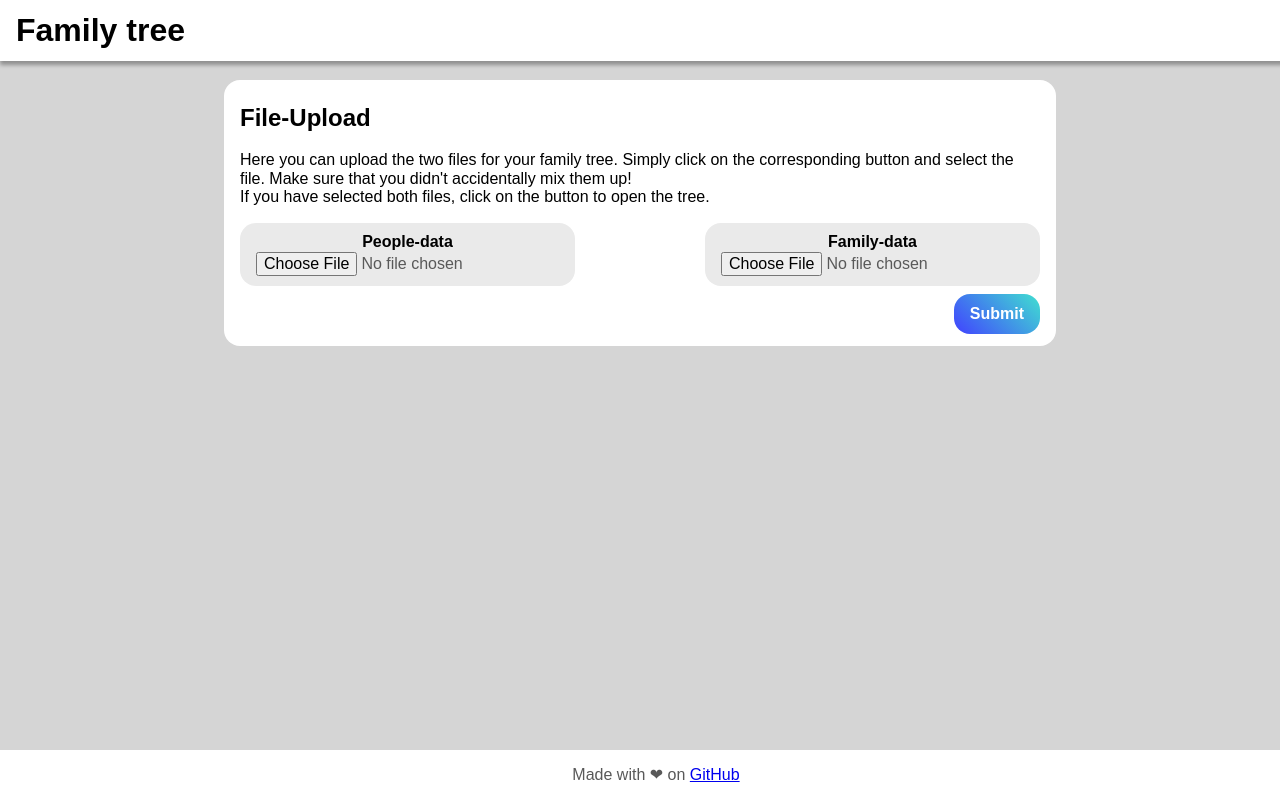
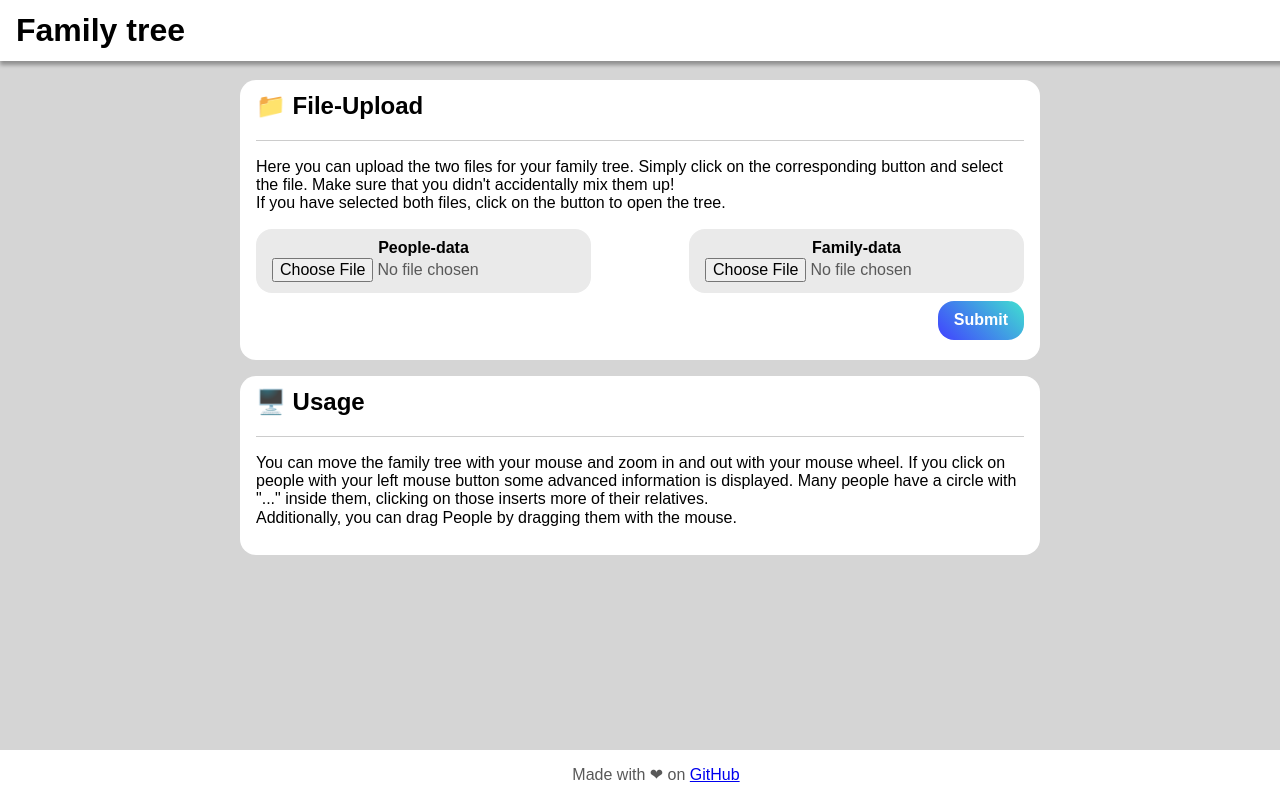
Before and after one commit to l0drex/family-tree, a PHP site: page / in a window 1280 px wide. Run offline with PHP 8.4, Linux system fonts and the light colour scheme; some libraries are stand-ins or nearby versions.

Commit message:
Added Usage information to the upload side and fixed some styling

```diff
--- a/css/main.css
+++ b/css/main.css
@@ -98,8 +98,8 @@ body {
   font-family: sans-serif;
   position: fixed;
   top: 0;
-  width: 100%;
-  height: 100%;
+  width: 100vw;
+  height: 100vh;
   background: #d5d5d5;
 }
 
@@ -130,6 +130,7 @@ header h1 {
 }
 
 main {
+  overflow: scroll;
   box-sizing: border-box;
   height: 100%;
   padding: 5em 1em 4em;
@@ -138,12 +139,21 @@ main {
 main > * {
   border-radius: 1em;
   background: var(--background);
+  margin: 0 auto 1em;
+  box-sizing: border-box;
+}
+
+main > :not(.hidden):last-child {
+  margin-bottom: unset;
 }
 
 article {
-  padding: .25em 1em;
+  padding: .75em 1em;
   max-width: 50em;
-  margin: 0 auto;
+}
+
+article h2 {
+  margin-top: 0;
 }
 
 #upload-form > * {
--- a/css/svg.css
+++ b/css/svg.css
@@ -113,12 +113,9 @@ svg {
   svg {
     --male: #3f5a86;
     --female: #9d2626;
+    background: black;
   }
   #family-tree foreignObject:not(.dead) .text-bg {
     background-color: var(--background);
   }
-
-  svg {
-    background: black;
-  }
 }
--- a/index.html
+++ b/index.html
@@ -81,8 +81,10 @@
 </header>
 
 <main>
-  <article id="family-tree-container">
-    <h2 lang="en">File-Upload</h2>
+  <article id="upload-container">
+    <h2 lang="en">📁 File-Upload</h2>
+    <h2 lang="de">📁 Datei-Upload</h2>
+    <hr>
     <p lang="en">
       Here you can upload the two files for your family tree.
       Simply click on the corresponding button and select the file.
@@ -90,7 +92,6 @@
       <br>
       If you have selected both files, click on the button to open the tree.
     </p>
-    <h2 lang="de">Datei-Upload</h2>
     <p lang="de">
       Ladet hier die beiden Dateien hoch, um euren Stammbaum anzuzeigen.
       Klickt dazu auf den jeweiligen Knopf und wählt die passende Datei aus.
@@ -136,6 +137,26 @@
       <g id="nodes"></g>
     </g>
   </svg>
+
+  <article>
+    <h2 lang="en">🖥️ Usage</h2>
+    <h2 lang="de">🖥️ Bedienung</h2>
+    <hr>
+    <p lang="en">
+      You can move the family tree with your mouse and zoom in and out with your mouse wheel.
+      If you click on people with your left mouse button some advanced information is displayed.
+      Many people have a circle with "..." inside them, clicking on those inserts more of their relatives.
+      <br>
+      Additionally, you can drag People by dragging them with the mouse.
+    </p>
+    <p lang="de">
+      Man kann den Stammbaum durch Ziehen mit der Maus verschieben und mit dem Mausrad rein- bzw. rauszoomen.
+      Klickt man auf Personen werden weitere Informationen zu dieser angezeigt.
+      An vielen Personen hängen Kreise, in denen "..." steht. Klickt man auf diese, werden weitere Verwandte eingeblendet.
+      <br>
+      Außerdem kann man Personen verschieben, wenn man diese mit der Maus zieht.
+    </p>
+  </article>
 </main>
 
 <footer>
--- a/js/main.js
+++ b/js/main.js
@@ -52,8 +52,11 @@ form.on("submit", () => {
   }
   readerPeople.readAsText(peopleFile);
 
-  d3.select("#family-tree-container").classed("hidden", true);
+  d3.selectAll("article").classed("hidden", true);
   svg.classed("hidden", false);
+  // FIXME this should be doable in css, but I cant find why.
+  //  See main.css line 147: main > :not(.hidden):last-child should also apply to the svg
+  svg.attr("style", "margin-bottom: 0;")
 
   const viewportSize = [svg.node().getBBox().width, svg.node().getBBox().height];
   d3cola.size(viewportSize);
```
